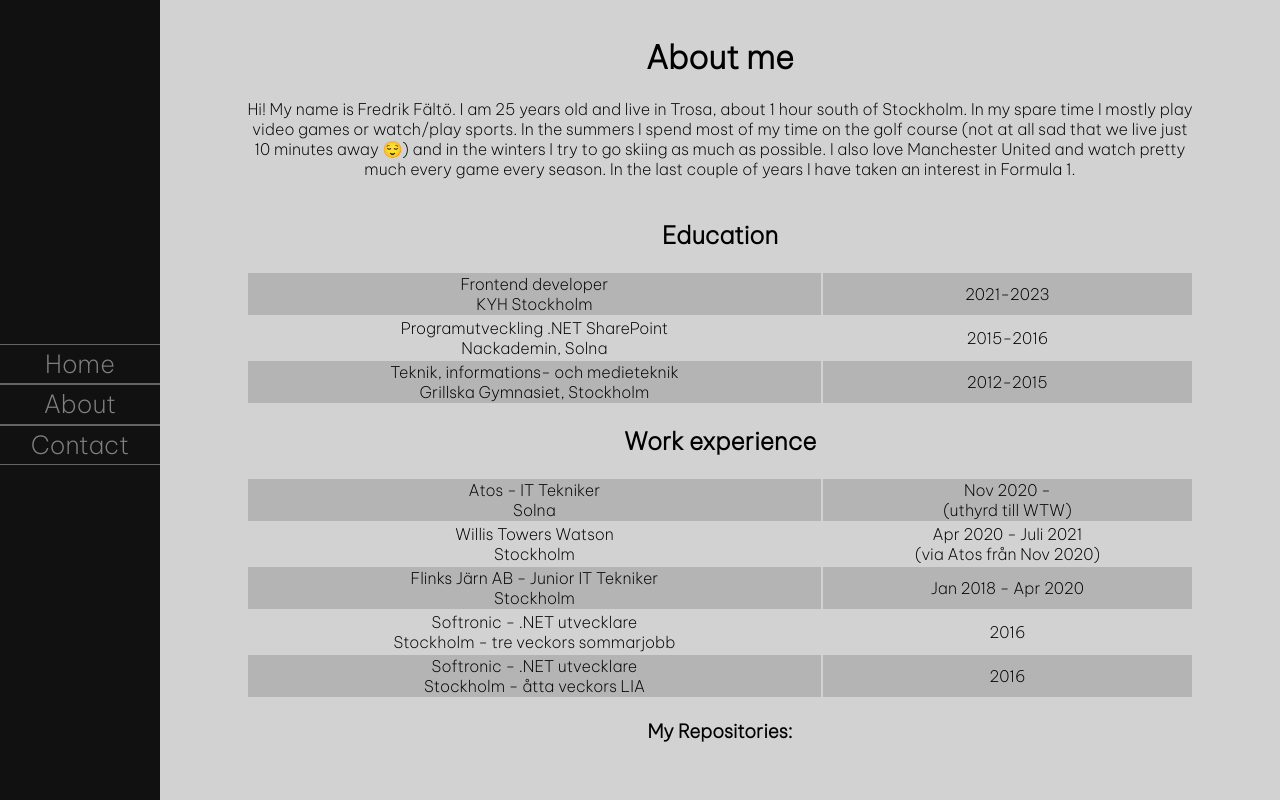
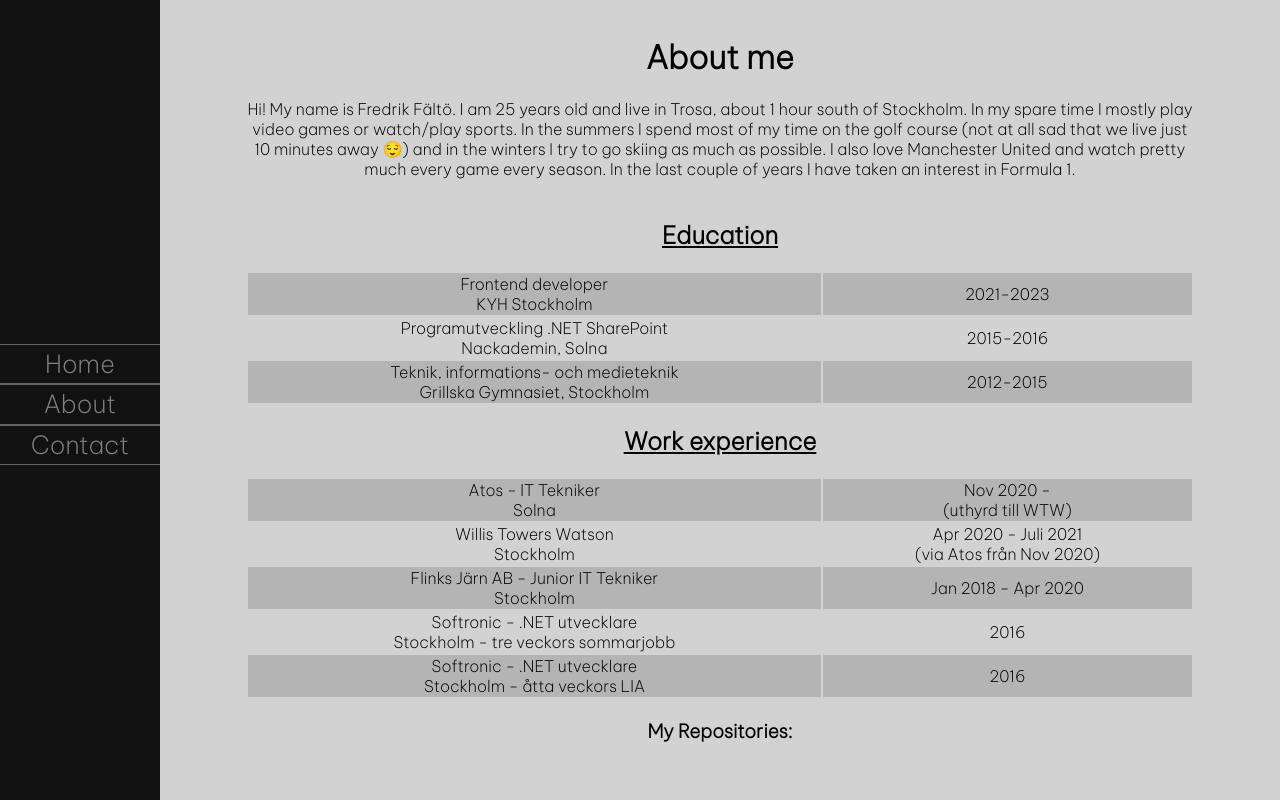
Before and after one commit to FredrikFalto/Portfolio-Inlamning-JS2, a React (Create React App) app: page /about in a window 1280 px wide. Built offline with nearby package versions, Linux system fonts and the light colour scheme; no server answers.

Commit message:
Added underline to headings

```diff
--- a/src/components/About.jsx
+++ b/src/components/About.jsx
@@ -28,7 +28,7 @@ const About = () => {
                     <table>
                         <tr>
                             <th colSpan={2}>
-                                <h2>Education</h2>
+                                <h2><u>Education</u></h2>
                             </th>
                         </tr>
                         <tr>
@@ -46,7 +46,7 @@ const About = () => {
                         </tr>
                         <tr>
                             <th colSpan={2}>
-                                <h2>Work experience</h2>
+                                <h2><u>Work experience</u></h2>
                             </th>
                         </tr>
                         <tr>
```
